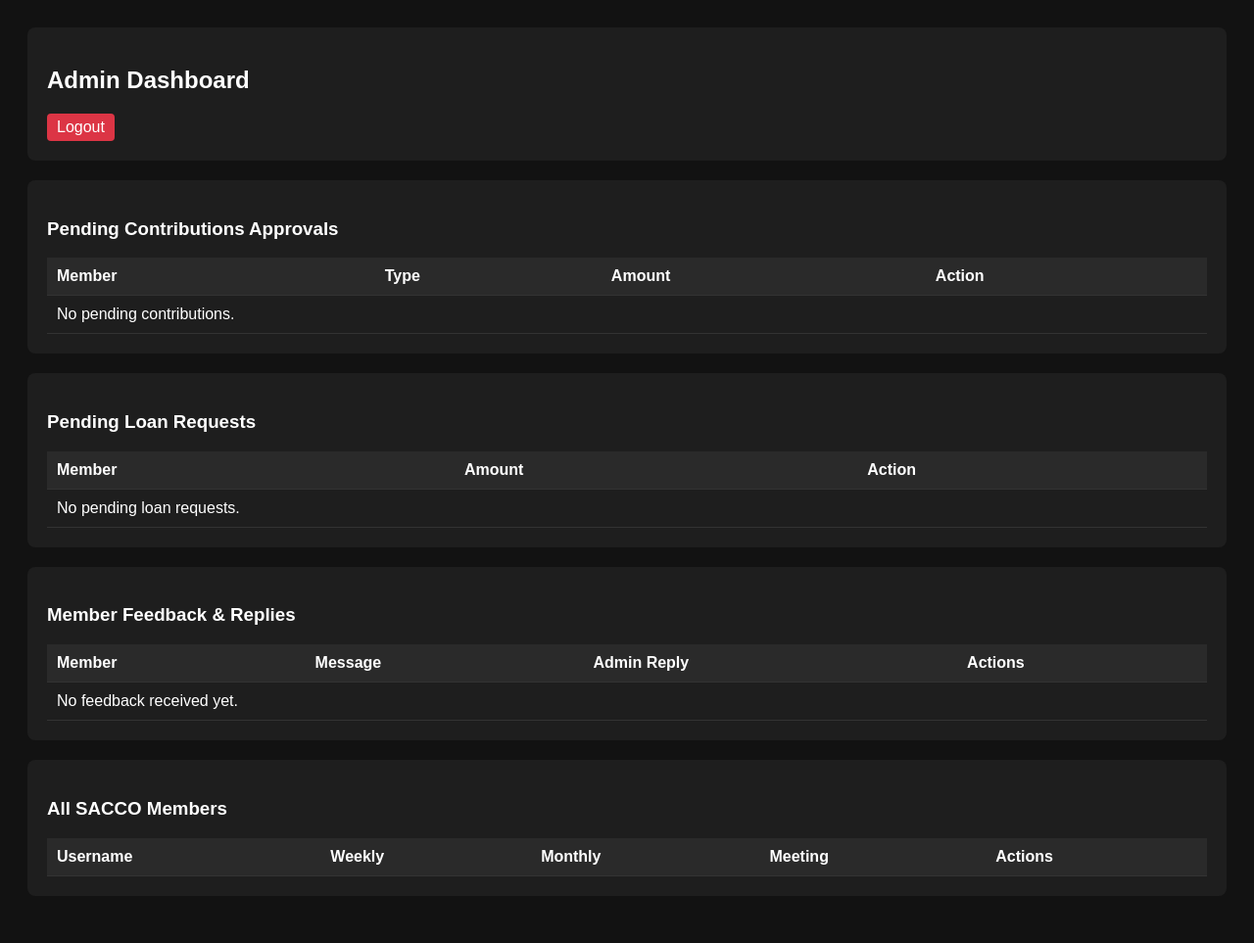
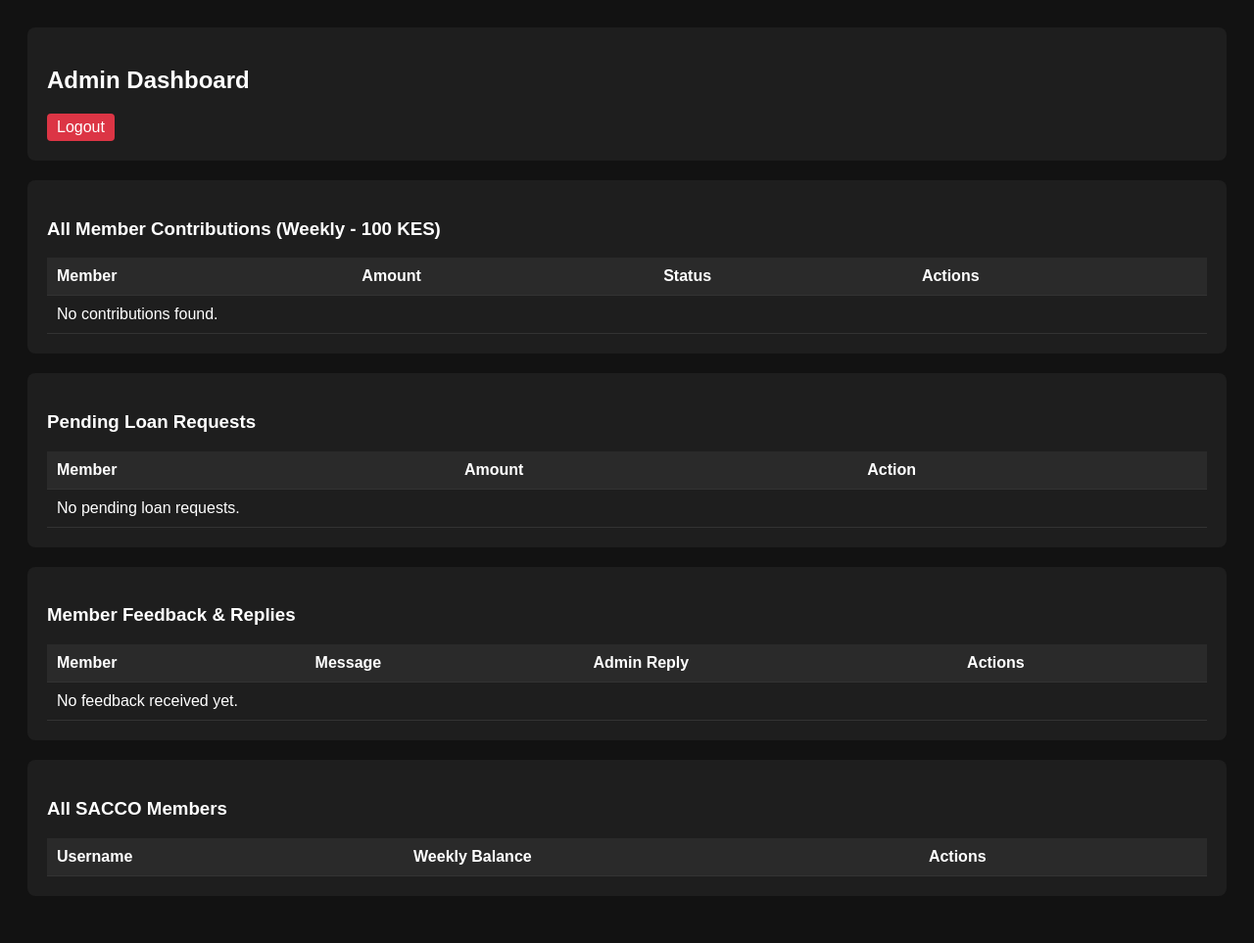
Before and after one commit to Davidwelimo/sacco-system, a Flask app: page /admin in a window 1280 px wide. Shown: the whole page at 98% size. Run offline with Flask 3, Linux system fonts and the light colour scheme; the visitor is signed in with stand-in values (Sample User, id 1); lists and menus that the app fills with data are empty.

Commit message:
Update to weekly-only 100 KES contributions and add admin reject/remove features

```diff
--- a/app.py
+++ b/app.py
@@ -27,10 +27,7 @@ class User(db.Model):
     password = db.Column(db.String(200), nullable=False)
     role = db.Column(db.String(50), default='Member')
     profile_pic = db.Column(db.String(200), default='default.png')
-    mandatory_balance = db.Column(db.Float, default=0.0)
     weekly_balance = db.Column(db.Float, default=0.0)
-    monthly_balance = db.Column(db.Float, default=0.0)
-    meeting_balance = db.Column(db.Float, default=0.0)
     user_reset = db.Column(db.Boolean, default=False)
     reset_otp = db.Column(db.String(10), nullable=True)
 
@@ -42,11 +39,8 @@ class Contribution(db.Model):
     __tablename__ = 'contributions'
     id = db.Column(db.Integer, primary_key=True)
     user_id = db.Column(db.Integer, db.ForeignKey('users.id'), nullable=False)
-    type = db.Column(db.String(50), nullable=False)
     payment_method = db.Column(db.String(50), nullable=False)
-    amount = db.Column(db.Float, nullable=False)
-    base_paid = db.Column(db.Float, default=0.0)
-    penalty_paid = db.Column(db.Float, default=0.0)
+    amount = db.Column(db.Float, nullable=False, default=100.0)
     status = db.Column(db.String(50), default='Pending')
     date_made = db.Column(db.DateTime, default=datetime.utcnow)
 
@@ -147,29 +141,16 @@ def dashboard():
 def contribute():
     user = User.query.get(session['user_id'])
     payment_method = request.form.get('payment_method', 'Mpesa')
-    ctype = request.form.get('type')
-    try:
-        amount = float(request.form.get('amount'))
-        if amount <= 0:
-            raise ValueError()
-    except (ValueError, TypeError):
-        flash('Invalid amount entered.')
-        return redirect(url_for('dashboard'))
-
-    base = 50.0 if ctype == 'weekly' else (200.0 if ctype == 'monthly' else 100.0)
-    base_paid = min(amount, base)
 
     new_contrib = Contribution(
         user_id=user.id,
-        type=ctype,
         payment_method=payment_method,
-        amount=amount,
-        base_paid=base_paid,
+        amount=100.0,
         status='Pending'
     )
     db.session.add(new_contrib)
     db.session.commit()
-    flash('Contribution submitted for admin approval.')
+    flash('Weekly contribution of 100 KES submitted for admin approval.')
     return redirect(url_for('dashboard'))
 
 @app.route('/request_loan', methods=['POST'])
@@ -246,19 +227,37 @@ def approve_contribution(contrib_id):
     if not admin_user or admin_user.role != 'System Admin':
         return redirect(url_for('dashboard'))
     contrib = Contribution.query.get_or_404(contrib_id)
-    contrib.status = 'Approved'
+    if contrib.status != 'Approved':
+        contrib.status = 'Approved'
+        member = User.query.get(contrib.user_id)
+        if member:
+            member.weekly_balance += contrib.amount
+        db.session.commit()
+        flash('Contribution approved successfully.')
+    return redirect(url_for('admin'))
 
-    member = User.query.get(contrib.user_id)
-    if member:
-        if contrib.type == 'weekly':
-            member.weekly_balance += contrib.amount
-        elif contrib.type == 'monthly':
-            member.monthly_balance += contrib.amount
-        elif contrib.type == 'meeting':
-            member.meeting_balance += contrib.amount
+@app.route('/reject_contribution/<int:contrib_id>', methods=['POST'])
+@login_required
+def reject_contribution(contrib_id):
+    admin_user = User.query.get(session['user_id'])
+    if not admin_user or admin_user.role != 'System Admin':
+        return redirect(url_for('dashboard'))
+    contrib = Contribution.query.get_or_404(contrib_id)
+    contrib.status = 'Declined'
+    db.session.commit()
+    flash('Contribution rejected.')
+    return redirect(url_for('admin'))
 
+@app.route('/delete_contribution/<int:contrib_id>', methods=['POST'])
+@login_required
+def delete_contribution(contrib_id):
+    admin_user = User.query.get(session['user_id'])
+    if not admin_user or admin_user.role != 'System Admin':
+        return redirect(url_for('dashboard'))
+    contrib = Contribution.query.get_or_404(contrib_id)
+    db.session.delete(contrib)
     db.session.commit()
-    flash('Contribution approved successfully.')
+    flash('Contribution request removed successfully.')
     return redirect(url_for('admin'))
 
 @app.route('/approve_loan/<int:loan_id>', methods=['POST'])
@@ -315,10 +314,11 @@ def admin():
     if not admin_user or admin_user.role != 'System Admin':
         return redirect(url_for('dashboard'))
     pending_contribs = Contribution.query.filter_by(status='Pending').all()
+    all_contribs = Contribution.query.order_by(Contribution.date_made.desc()).all()
     pending_loans = Loan.query.filter_by(status='Pending').all()
     feedbacks = Feedback.query.filter_by(deleted_by_admin=False).order_by(Feedback.date_submitted.desc()).all()
     members = User.query.all()
-    return render_template('admin.html', pending_contribs=pending_contribs, pending_loans=pending_loans, feedbacks=feedbacks, members=members)
+    return render_template('admin.html', pending_contribs=pending_contribs, all_contribs=all_contribs, pending_loans=pending_loans, feedbacks=feedbacks, members=members)
 
 if __name__ == '__main__':
     app.run(debug=True)
--- a/templates/admin.html
+++ b/templates/admin.html
@@ -11,12 +11,14 @@
         th { background: #2a2a2a; }
         a { color: #4da6ff; text-decoration: none; }
         a:hover { text-decoration: underline; }
-        .btn { padding: 5px 10px; background: #007bff; color: white; border: none; border-radius: 4px; cursor: pointer; display: inline-block; }
+        .btn { padding: 5px 10px; background: #007bff; color: white; border: none; border-radius: 4px; cursor: pointer; display: inline-block; margin-right: 3px; }
         .btn:hover { background: #0056b3; }
         .btn-danger { background: #dc3545; }
         .btn-danger:hover { background: #a71d2a; }
         .btn-success { background: #28a745; }
         .btn-success:hover { background: #218838; }
+        .btn-warning { background: #ffc107; color: #000; }
+        .btn-warning:hover { background: #e0a800; }
         .flash { background: #2a2a2a; padding: 10px; margin-bottom: 15px; border-radius: 4px; border-left: 4px solid #007bff; }
         input[type="text"] { padding: 6px; background: #2a2a2a; color: #fff; border: 1px solid #444; border-radius: 4px; width: 50%; margin-right: 5px; }
     </style>
@@ -37,29 +39,37 @@
       {% endif %}
     {% endwith %}
 
-    <!-- Pending Contributions -->
+    <!-- Contributions Management -->
     <div class="card">
-        <h3>Pending Contributions Approvals</h3>
+        <h3>All Member Contributions (Weekly - 100 KES)</h3>
         <table>
             <tr>
                 <th>Member</th>
-                <th>Type</th>
                 <th>Amount</th>
-                <th>Action</th>
+                <th>Status</th>
+                <th>Actions</th>
             </tr>
-            {% for c in pending_contribs %}
+            {% for c in all_contribs %}
             <tr>
                 <td>{{ c.user.username }}</td>
-                <td>{{ c.type | capitalize }}</td>
                 <td>{{ c.amount }} KES</td>
+                <td style="color: {% if c.status == 'Approved' %}#28a745{% elif c.status == 'Declined' %}#dc3545{% else %}#ffc107{% endif %};">{{ c.status }}</td>
                 <td>
+                    {% if c.status == 'Pending' %}
                     <form action="{{ url_for('approve_contribution', contrib_id=c.id) }}" method="POST" style="display:inline;">
                         <button type="submit" class="btn btn-success">Approve</button>
+                    </form>
+                    <form action="{{ url_for('reject_contribution', contrib_id=c.id) }}" method="POST" style="display:inline;">
+                        <button type="submit" class="btn btn-warning">Reject</button>
+                    </form>
+                    {% endif %}
+                    <form action="{{ url_for('delete_contribution', contrib_id=c.id) }}" method="POST" style="display:inline;" onsubmit="return confirm('Permanently remove this contribution record?');">
+                        <button type="submit" class="btn btn-danger">Remove</button>
                     </form>
                 </td>
             </tr>
             {% else %}
-            <tr><td colspan="4">No pending contributions.</td></tr>
+            <tr><td colspan="4">No contributions found.</td></tr>
             {% endfor %}
         </table>
     </div>
@@ -128,9 +138,7 @@
         <table>
             <tr>
                 <th>Username</th>
-                <th>Weekly</th>
-                <th>Monthly</th>
-                <th>Meeting</th>
+                <th>Weekly Balance</th>
                 <th>Actions</th>
             </tr>
             {% for m in members %}
@@ -138,8 +146,6 @@
             <tr>
                 <td>{{ m.username }}</td>
                 <td>{{ m.weekly_balance }} KES</td>
-                <td>{{ m.monthly_balance }} KES</td>
-                <td>{{ m.meeting_balance }} KES</td>
                 <td>
                     <form action="{{ url_for('issue_otp', user_id=m.id) }}" method="POST" style="display:inline;">
                         <button type="submit" class="btn">Issue OTP</button>
```
Also changed, not shown: templates/dashboard.html (+11 -18 lines).
